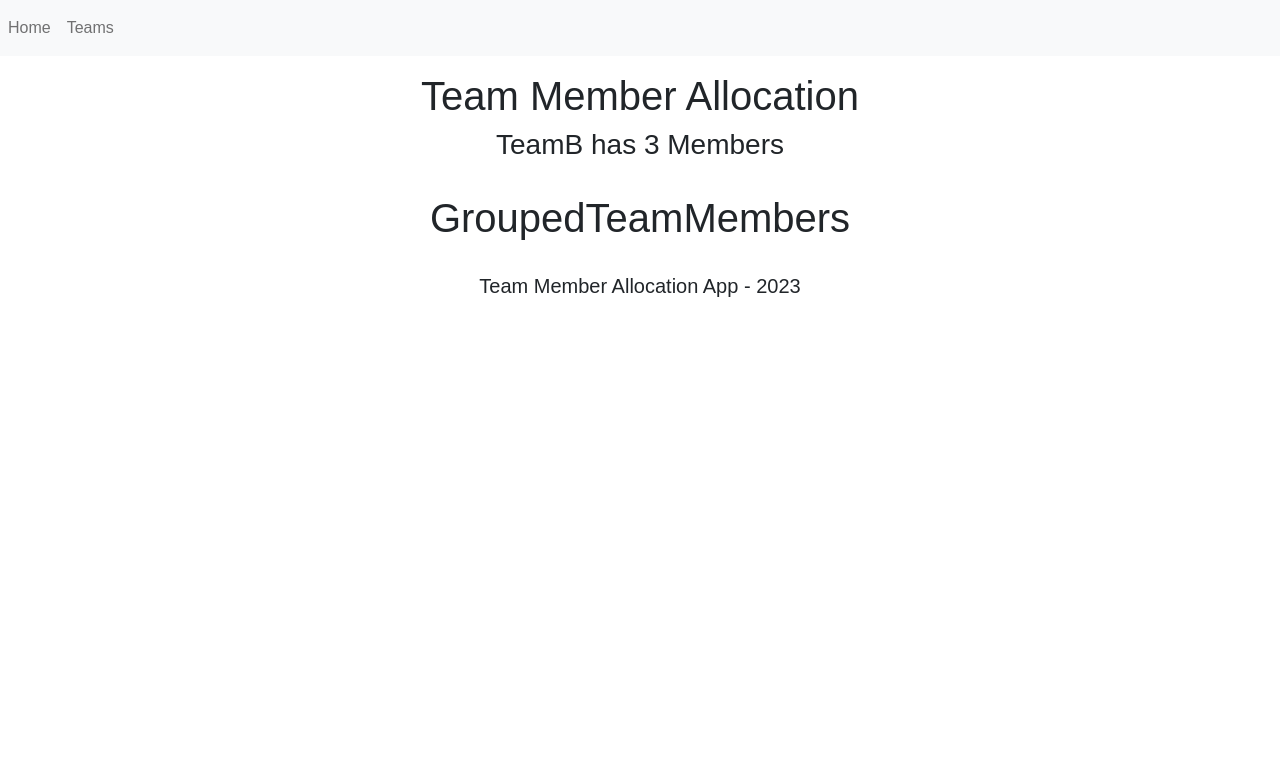
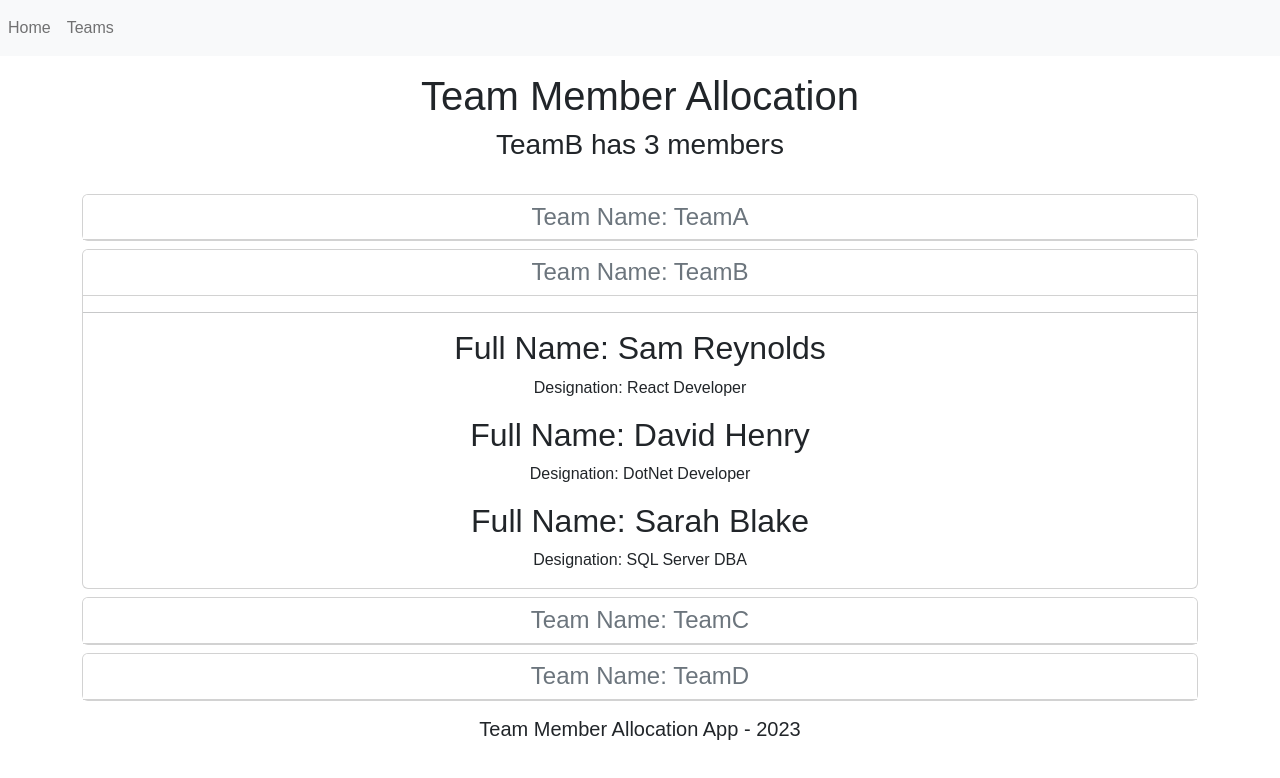
Before and after one commit to szvitek/TeamMemberAllocation, a React (Vite) app: page /grouped-team-members in a window 1280 px wide. Shown: the top 778 px of the page. Built offline with nearby package versions, Linux system fonts and the light colour scheme.

Commit message:
feat(app): groupped team members component

```diff
--- a/src/App.jsx
+++ b/src/App.jsx
@@ -148,7 +148,13 @@
           ></Route>
           <Route
             path="/grouped-team-members"
-            element={<GroupedTeamMembers />}
+            element={
+              <GroupedTeamMembers
+                employees={employees}
+                selectedTeam={selectedTeam}
+                setSelectedTeam={setSelectedTeam}
+              />
+            }
           ></Route>
           <Route path="*" element={<NotFound />}></Route>
         </Routes>
--- a/src/GroupedTeamMembers.jsx
+++ b/src/GroupedTeamMembers.jsx
@@ -1,11 +1,68 @@
-const GroupedTeamMembers = () => {
+import { useState } from 'react';
+
+const GroupedTeamMembers = ({ employees, selectedTeam, setSelectedTeam }) => {
+  function groupTeamMembers() {
+    const teams = [];
+
+    const teamNames = Array.from(new Set(employees.map((e) => e.teamName)));
+
+    teamNames.forEach((teamName) => {
+      const teamMembers = employees.filter(
+        (employee) => employee.teamName === teamName
+      );
+      teams.push({
+        team: teamName,
+        members: teamMembers,
+        collapsed: selectedTeam === teamName ? false : true,
+      });
+    });
+    return teams;
+  }
+
+  const [groupedEmployees, setGroupedEmployees] = useState(groupTeamMembers());
+
+  function handleTeamClick(event) {
+    const transformedGroupData = groupedEmployees.map((groupedData) =>
+      groupedData.team === event.currentTarget.id
+        ? { ...groupedData, collapsed: !groupedData.collapsed }
+        : groupedData
+    );
+    setGroupedEmployees(transformedGroupData);
+    setSelectedTeam(event.currentTarget.id);
+  }
+
   return (
     <main className="container">
-      <div className="row justify-content-center mt-3 mb-4">
-        <div className="col-8">
-          <h1>GroupedTeamMembers</h1>
+      {groupedEmployees.map((item) => (
+        <div
+          key={item.team}
+          className="card mt-2"
+          style={{ cursor: 'pointer' }}
+        >
+          <h4
+            id={item.team}
+            className="card-header text-secondary bg-white"
+            onClick={handleTeamClick}
+          >
+            Team Name: {item.team}
+          </h4>
+          <div
+            id={`collapse_${item.team}`}
+            className={item.collapsed === true ? 'collapse' : ''}
+          >
+            <hr />
+            {item.members.map((member) => (
+              <div key={member.id} className="mt-2">
+                <h2 className="card-title mt-2">
+                  <span className="text-dark">Full Name: </span>{' '}
+                  {member.fullName}
+                </h2>
+                <p>Designation: {member.designation}</p>
+              </div>
+            ))}
+          </div>
         </div>
-      </div>
+      ))}
     </main>
   );
 };
--- a/src/Header.jsx
+++ b/src/Header.jsx
@@ -5,7 +5,8 @@
         <div className="col-8">
           <h1>Team Member Allocation</h1>
           <h3>
-            {selectedTeam} has {teamMemberCount} Members
+            {selectedTeam} has {teamMemberCount}{' '}
+            {teamMemberCount === 1 ? 'member' : 'members'}
           </h3>
         </div>
       </div>
```
